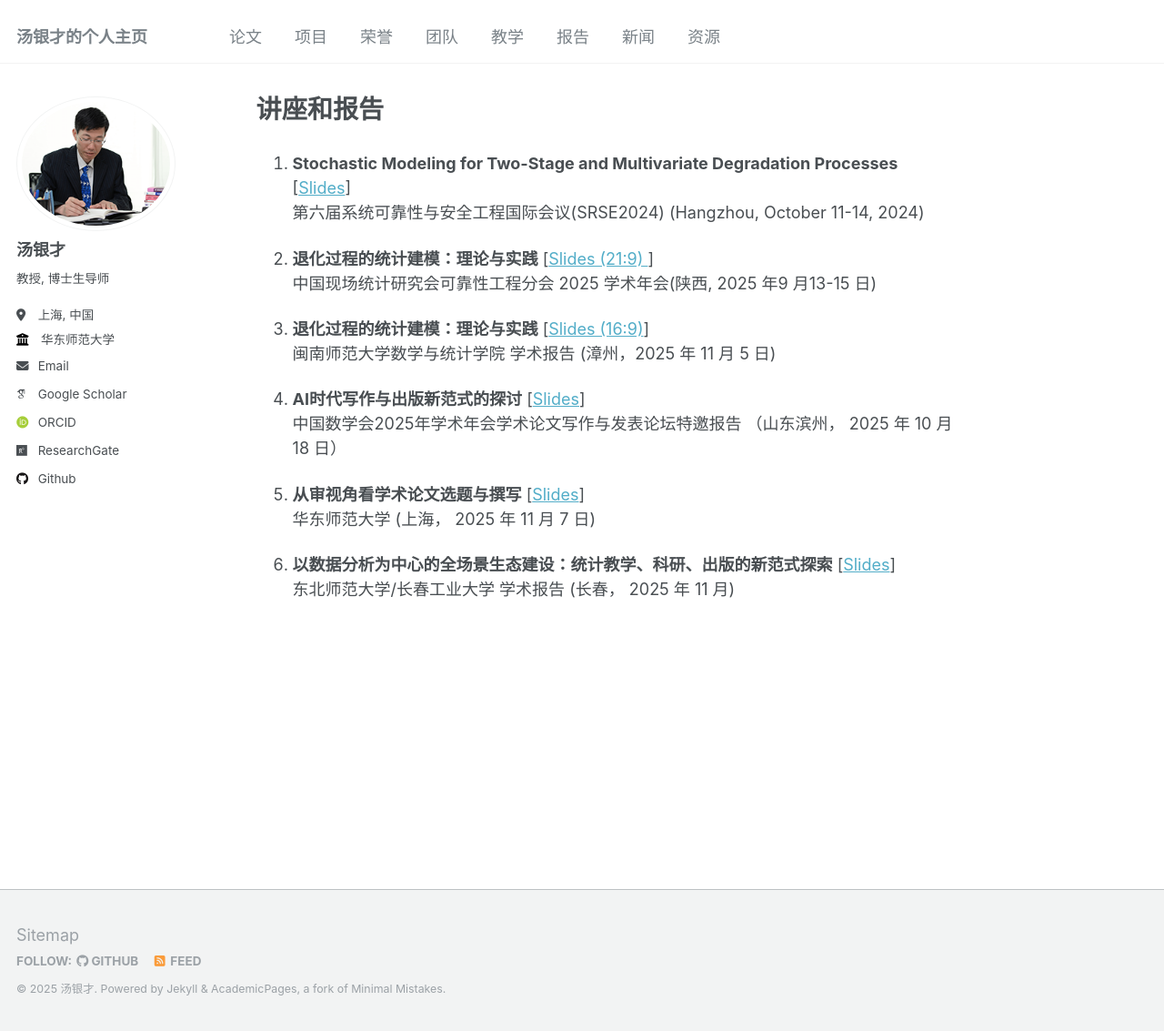
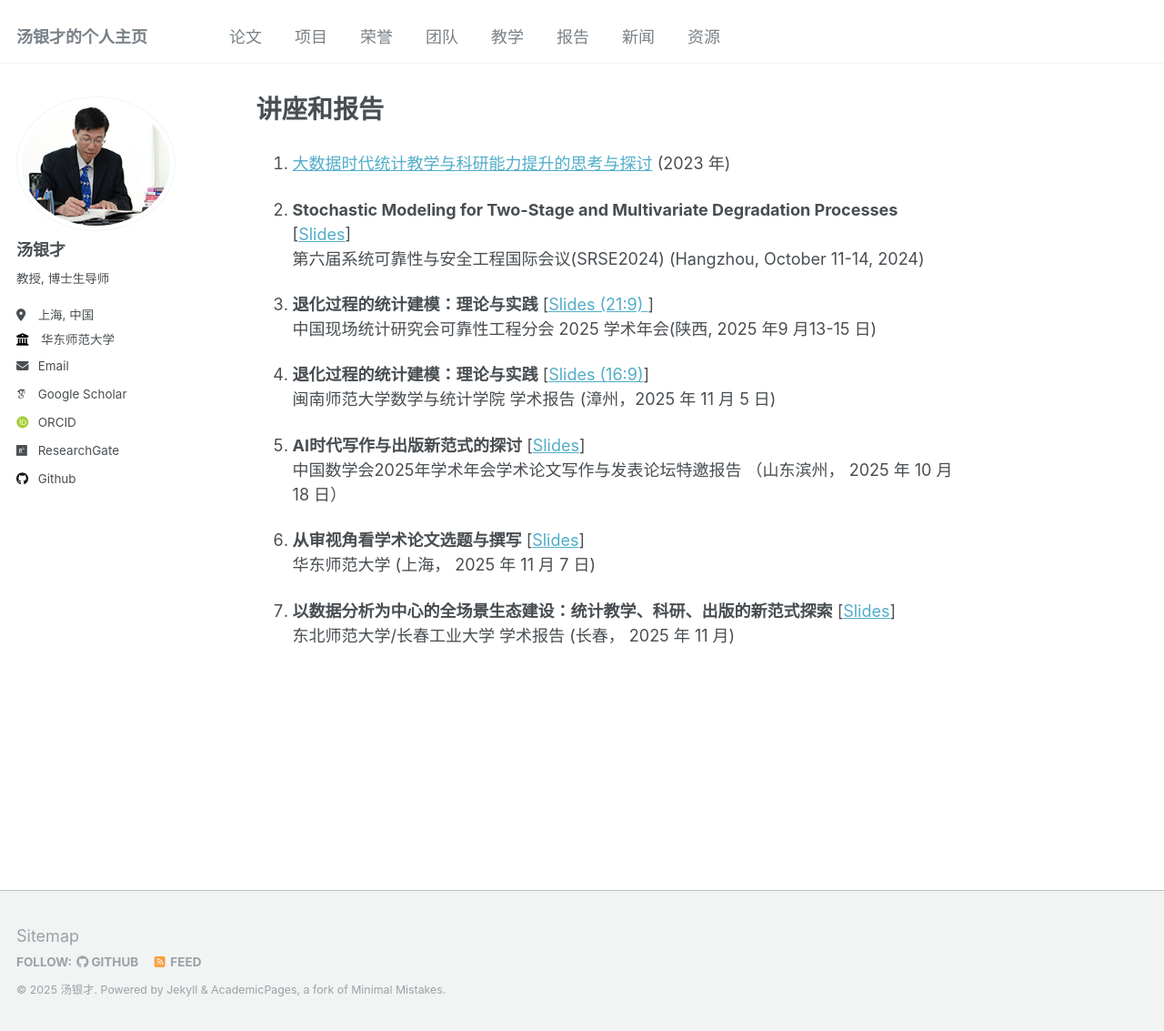
Before and after one commit to tangyc8866/tangyc8866.github.io, a Jekyll site: the page built from _pages/talks.md, in a window 1280 px wide and 1133 px high. Shown: the whole window at 91% size. Built offline with Jekyll 4.4.1, drawn with Linux system fonts in a browser that asks for light colours; some web fonts are replaced.

Commit message:
Update talks.md

```diff
--- a/_pages/talks.md
+++ b/_pages/talks.md
@@ -3,6 +3,10 @@ permalink: /talks/
 title: "讲座和报告"
 author_profile: true
 ---
+
+1. [大数据时代统计教学与科研能力提升的思考与探讨](https://tangyc8866.github.io/rmarkdown-xaringan-slides/#1)
+   (2023 年)
+
 1. **Stochastic Modeling for Two-Stage and Multivariate Degradation Processes** [<a href="/files/slides/Tang-SRSE2024.pdf">Slides</a>]
    第六届系统可靠性与安全工程国际会议(SRSE2024) (Hangzhou, October 11-14, 2024)
 
```
